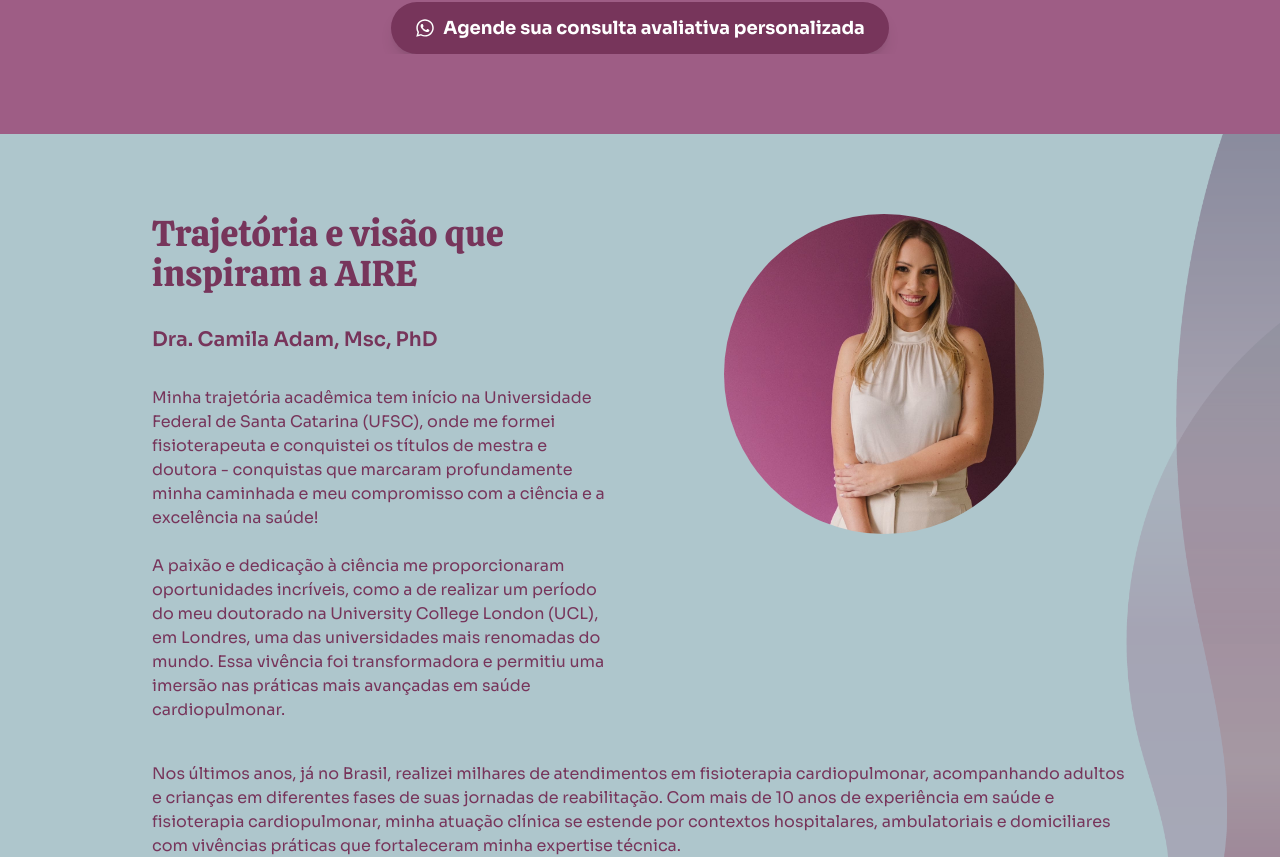
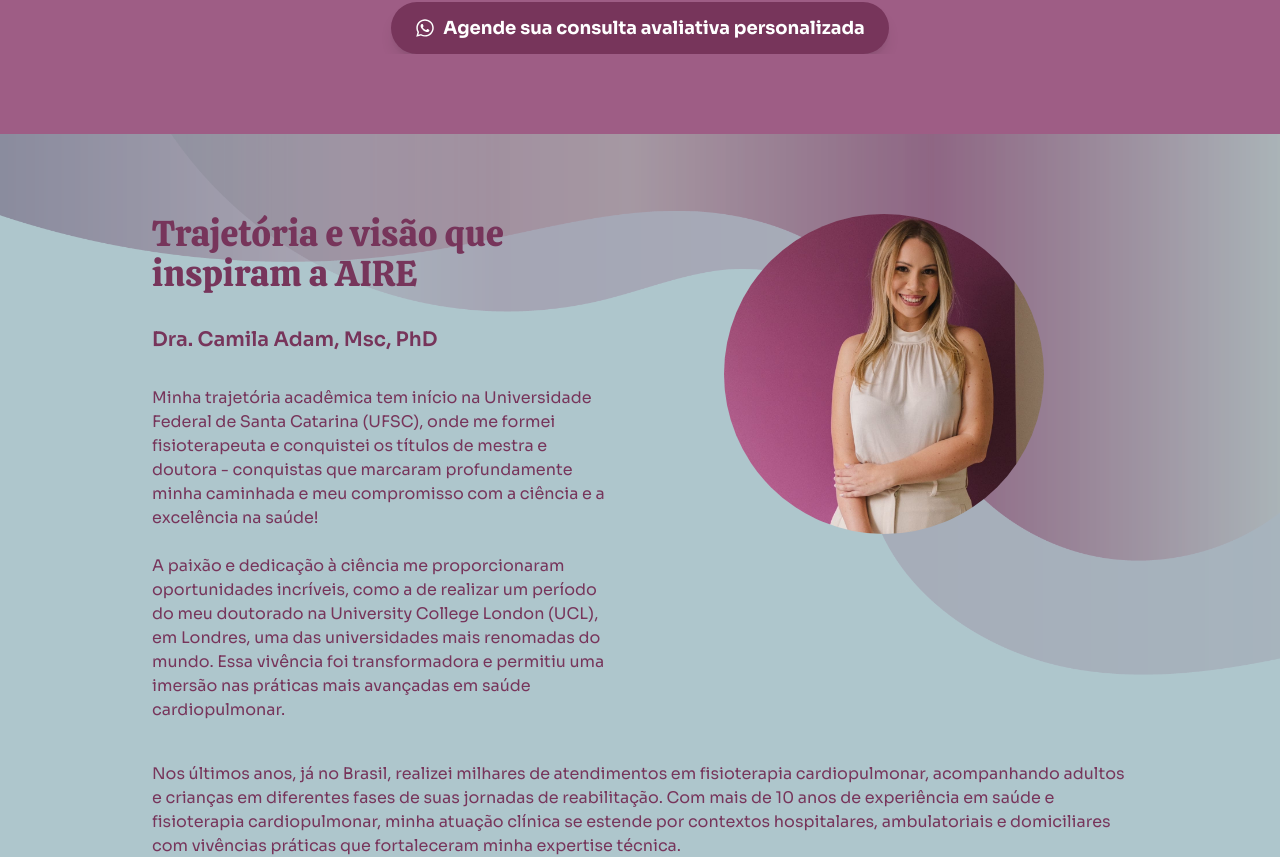
Before and after one commit to sahdibernardi/aire-website, a Next.js app: page / in a window 1280 px wide. Shown: the part 6595-7452 px from the top of the page. Built offline with nearby package versions, Linux system fonts and the light colour scheme.

Commit message:
fix: doctor section

```diff
--- a/components/sections/DoctorSection.tsx
+++ b/components/sections/DoctorSection.tsx
@@ -2,7 +2,7 @@
 
 export default function DoctorSection() {
   return (
-    <section className="bg-aire-light-blue relative overflow-hidden flex-col justify-center items-center px-10 lg:px-6">
+    <section className="bg-aire-light-blue relative overflow-hidden flex-col justify-center items-center">
       {/* Grafismo de fundo */}
       <div className="absolute w-full h-full">
         <Image
@@ -10,11 +10,11 @@
           alt="Grafismo"
           width={2000}
           height={2000}
-          className="rotate-270"
+          className="rotate-[-90deg] object-cover"
         />
       </div>
 
-      <div className="py-12 sm:py-16 lg:py-20 flex flex-col justify-center items-center relative z-10 w-full text-aire-purple">
+      <div className="py-12 sm:py-16 px-10 lg:px-6 lg:py-20 flex flex-col justify-center items-center relative z-10 w-full text-aire-purple">
         <div className="flex flex-col lg:flex-row justify-center items-start relative z-10 w-full max-w-5xl px-2 sm:px-4 lg:px-6">
           {/* Lado esquerdo - Conteúdo de texto */}
           <div className="space-y-4 sm:space-y-6 lg:space-y-8 w-full lg:w-1/2 lg:pr-8 order-2 lg:order-1">
```
